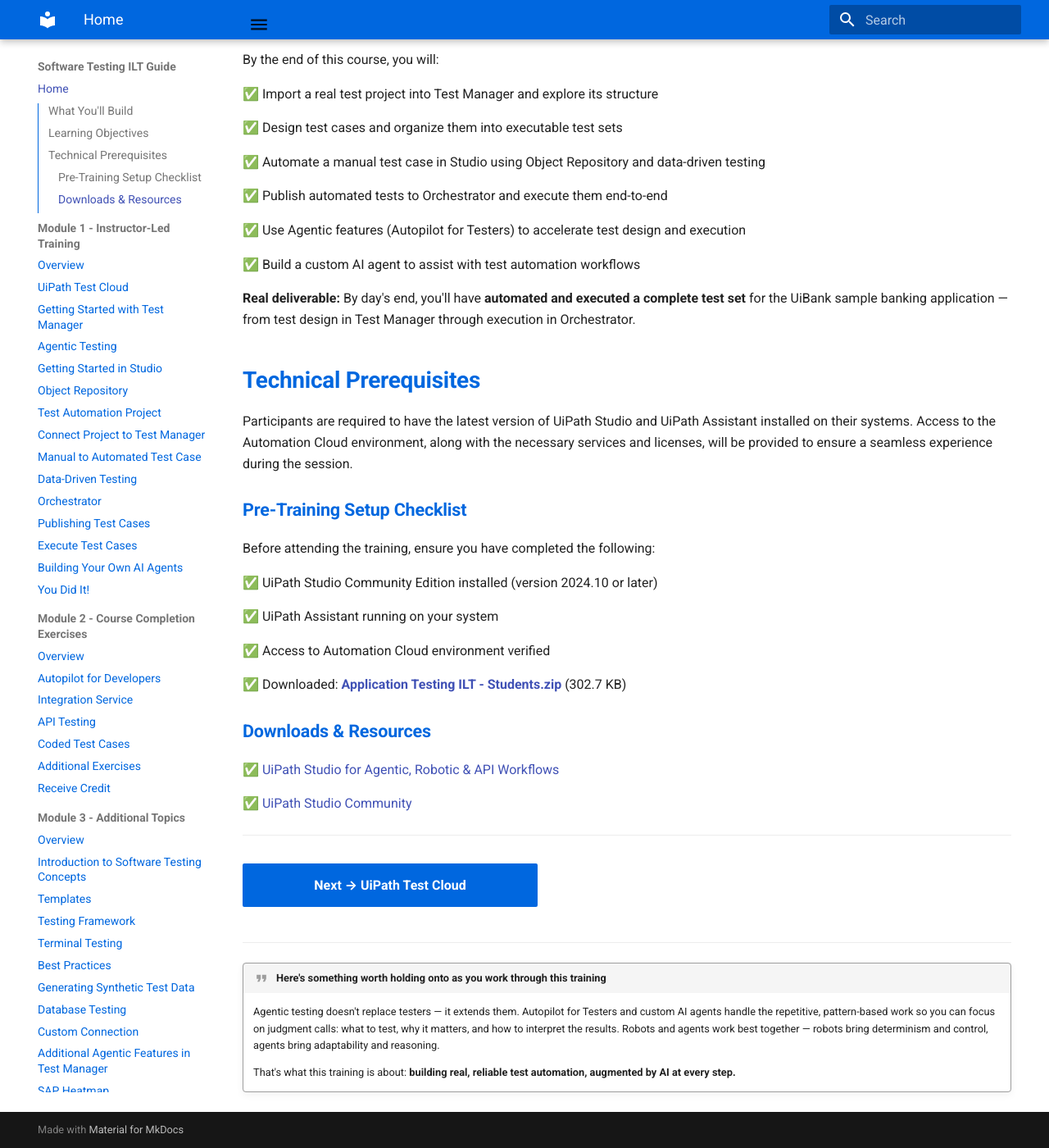
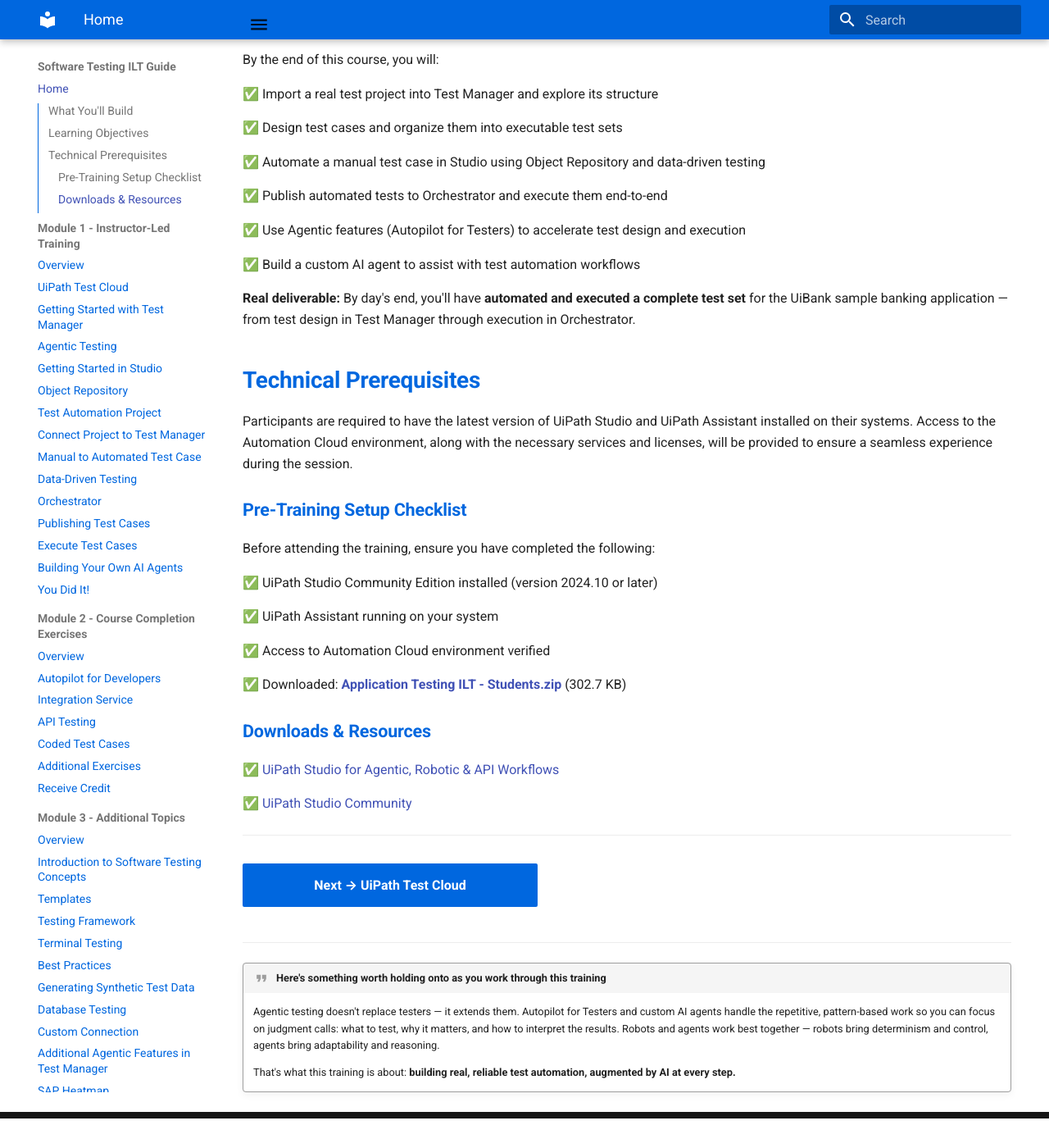
Before and after one commit to MeeraKay/software-testing-ilt-guide, an MkDocs documentation site: the page built from docs/index.md, in a window 1280 px wide and 1400 px high, scrolled down 1512 px. Shown: the whole window at 82% size. Built offline with MkDocs 1.6.1 and Material for MkDocs 9.7.7, drawn with Linux system fonts in a browser that asks for light colours; a script that is not in the unit is left out; after the commit the page ends 2876 px from its top, so only the background shows below that.

Commit message:
Hide MkDocs Material footer credit
Removes the "Made with Material for MkDocs" text shown at the bottom of every page.

Co-Authored-By: Claude Sonnet 5 <noreply@anthropic.com>

```diff
--- a/docs/assets/css/custom.css
+++ b/docs/assets/css/custom.css
@@ -15,6 +15,11 @@
 [data-md-color-scheme="dark"] {
   --md-primary-fg-color: #4D9DE8;
   --md-accent-fg-color: #FF7A54;
+}
+
+/* Hide "Made with Material for MkDocs" footer credit */
+.md-footer-meta__inner .md-copyright {
+  display: none;
 }
 
 /* Consistent header hierarchy - single blue, varied sizes */
```
